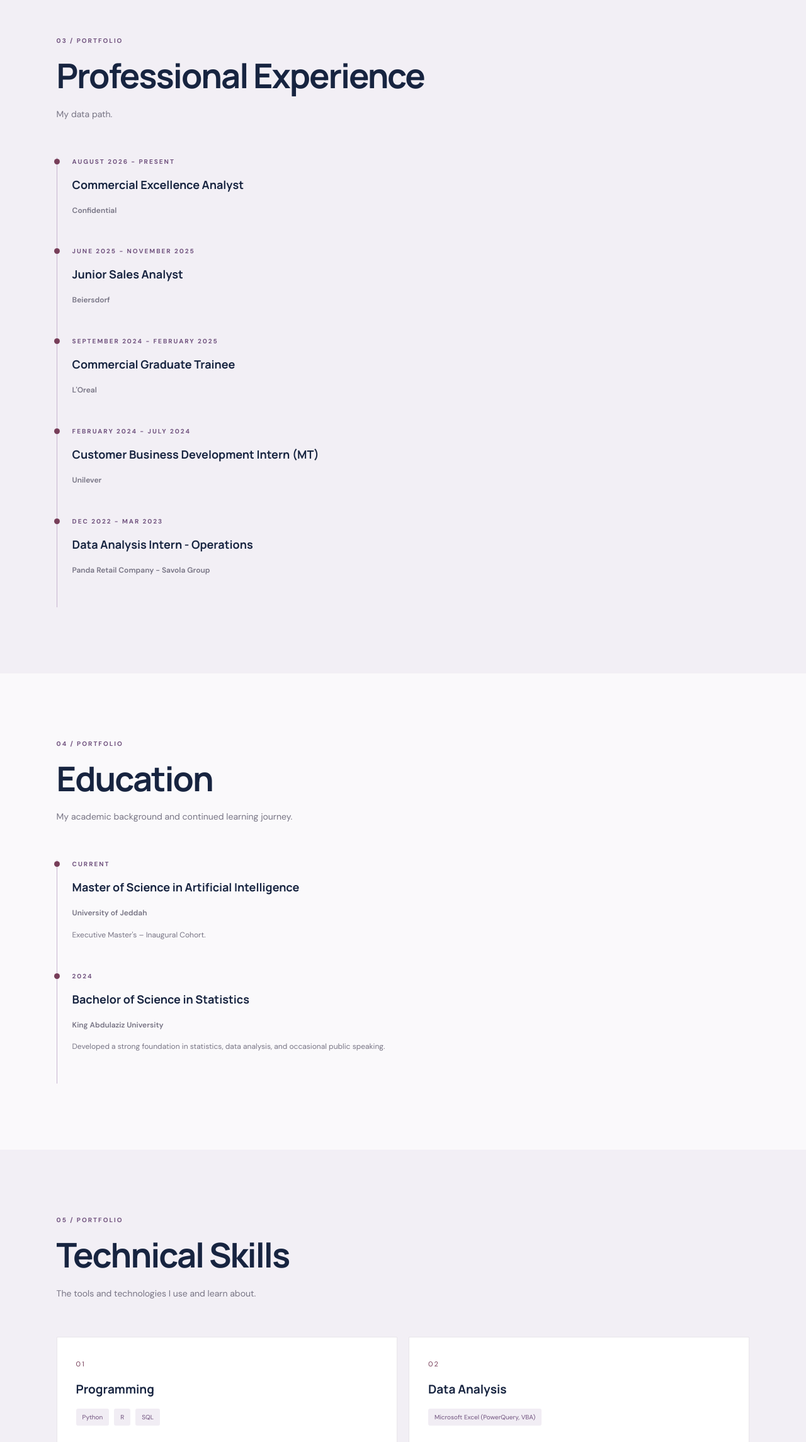
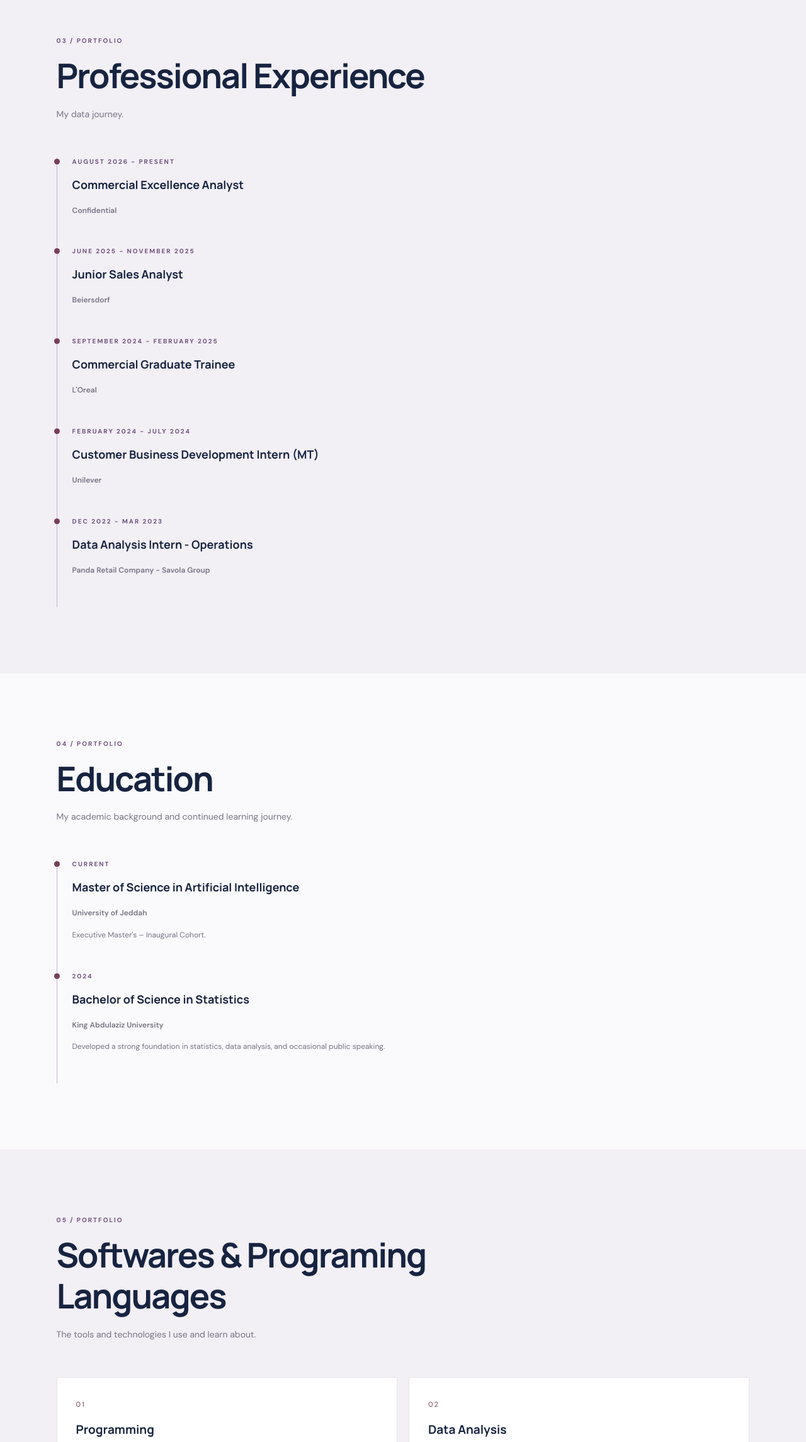
Before and after one commit to fotounshaqra/Analytics-Portfolio, a React (Vite) app: page / in a window 1280 px wide. Shown: the part 2170-4459 px from the top of the page at 63% size. Built offline with nearby package versions, Linux system fonts and the light colour scheme.

Commit message:
Update section titles and descriptions in App.jsx

```diff
--- a/src/App.jsx
+++ b/src/App.jsx
@@ -389,7 +389,7 @@ function App() {
             <SectionHeading
               number="03"
               title="Professional Experience"
-              description=" My data path."
+              description=" My data journey."
             />
 
             <div className="timeline">
@@ -439,7 +439,7 @@ function App() {
           <div className="page-width">
             <SectionHeading
               number="05"
-              title="Technical Skills"
+              title="Softwares & Programing Languages"
               description="The tools and technologies I use and learn about."
             />
 
```
